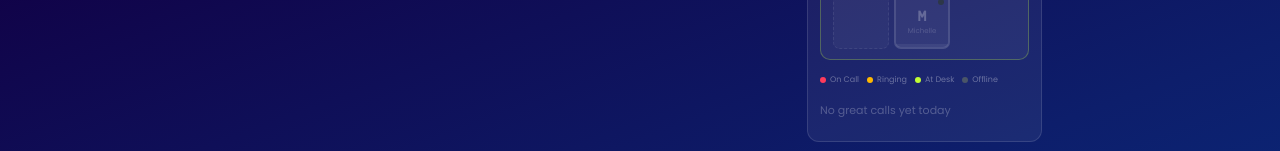
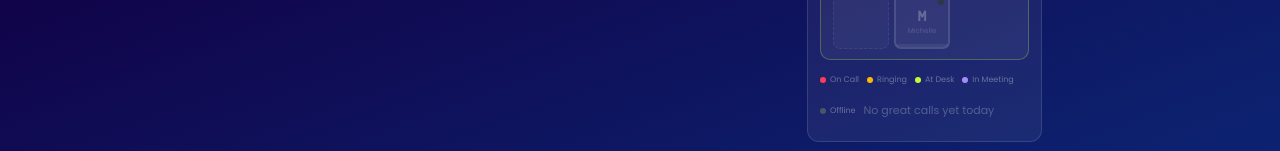
Before and after one commit to arozell-america/iteach-calldash, a React (Vite) app in the folder client/: page / in a window 1280 px wide. Shown: the part 862-1013 px from the top of the page. Built offline with nearby package versions, Linux system fonts and the light colour scheme; no server answers; a web font is replaced by a local one.

Commit message:
feat: show In Meeting status for Zoom meetings

```diff
--- a/client/src/App.jsx
+++ b/client/src/App.jsx
@@ -10,6 +10,7 @@ const STATUS_CONFIG = {
   break:     { label: "Break",    color: "#7B8FA6", bg: "rgba(123,143,166,0.12)", dot: "#7B8FA6", pulse: false },
   dnd:       { label: "DND",      color: "#FF3B5C", bg: "rgba(255,59,92,0.12)",   dot: "#FF3B5C", pulse: false },
   offline:   { label: "Offline",  color: "#4A5568", bg: "rgba(74,85,104,0.10)",   dot: "#4A5568", pulse: false },
+  meeting:   { label: "In Meeting", color: "#A78BFA", bg: "rgba(167,139,250,0.15)", dot: "#A78BFA", pulse: true  },
 };
 
 const TEAM_COLORS = {
@@ -429,7 +430,7 @@ export default function App() {
             <Pod pod={FLOOR_LAYOUT.texas} agents={agents} />
             <Pod pod={FLOOR_LAYOUT.national} agents={agents} />
             <div style={{ display: "flex", flexWrap: "wrap", gap: 8, paddingTop: 4 }}>
-              {[["on_call","On Call"],["ringing","Ringing"],["available","At Desk"],["offline","Offline"]].map(([k,l]) => (
+              {[["on_call","On Call"],["ringing","Ringing"],["available","At Desk"],["meeting","In Meeting"],["offline","Offline"]].map(([k,l]) => (
                 <div key={k} style={{ display: "flex", alignItems: "center", gap: 4 }}>
                   <div style={{ width: 6, height: 6, borderRadius: "50%", background: STATUS_CONFIG[k].dot }} />
                   <span style={{ fontSize: 8, color: "rgba(255,255,255,0.35)" }}>{l}</span>
```
